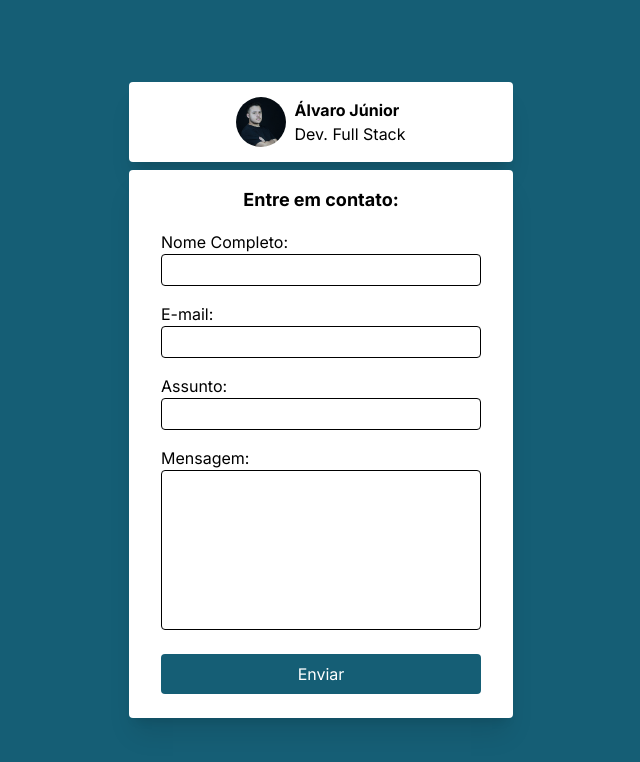
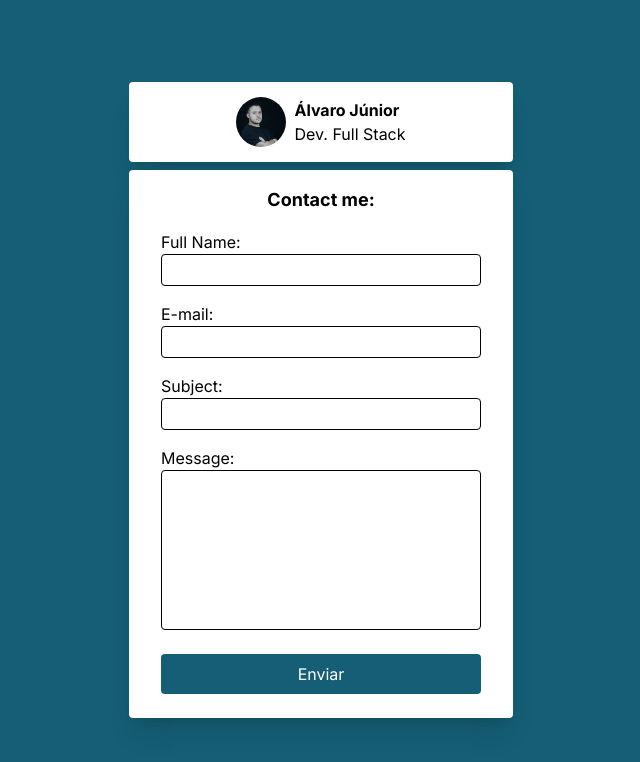
Before and after one commit to alvarojunior02/contact-form, a Next.js app: page / in a window 1280 px wide. Shown: the top 762 px of the page, without its empty margins (319-959 px from the left). Built offline with nearby package versions, Linux system fonts and the light colour scheme.

Commit message:
fix: translate form to english

```diff
--- a/src/app/page.tsx
+++ b/src/app/page.tsx
@@ -15,24 +15,24 @@ export default function Home() {
     const errors = [];
 
     if (name === '') {
-      errors.push("Nome não pode ser vazio.");
+      errors.push("Name can't be empty.");
     } else {
-      if (name.length < 3) errors.push("Nome deve ter pelo menos 3 letras.");
+      if (name.length < 3) errors.push("Name must be have 3 letters or more.");
     }
     if (email === '') {
-      errors.push("E-mail não pode ser vazio.")
+      errors.push("E-mail can't be empty.")
     } else {
       if (!EmailValidator.validate(email)) {
-        errors.push("Informe um e-mail válido.")
+        errors.push("Write a valid email.")
       }
     }
-    if (subject === '') errors.push("Assunto não pode ser vazio.")
-    if (message === '') errors.push("Mensagem não pode ser vazia.")
+    if (subject === '') errors.push("Subject can't be empty.")
+    if (message === '') errors.push("Message can't be empty.")
 
     if (errors.length === 0) {
       Swal.fire({
-        title: "Sucesso",
-        html: `<p>Obrigado ${name} por testar.</p><p>Esse formulário foi feito apenas para praticar.</p>`,
+        title: "Success",
+        html: `<p>Thank you ${name}, for testing.</p><p>This contact form was made just for pratice.</p>`,
         icon: "success"
       });
       handleResetForm()
@@ -43,8 +43,8 @@ export default function Home() {
       })
 
       Swal.fire({
-        title: "Erro",
-        html: `<p>Corriga os erros:</p>${message}`,
+        title: "Error",
+        html: `<p>Correct the errors:</p>${message}`,
         icon: "error"
       });
     }
@@ -74,11 +74,11 @@ export default function Home() {
       </div>
       <div className="container w-96 mt-2 flex flex-col items-center bg-white rounded p-4 shadow-xl">
         <h1 className="font-bold text-lg">
-          Entre em contato:
+          Contact me:
         </h1>
         <div className="w-4/5 py-2 flex flex-col items-center justify-between">
           <div className="p-2 flex flex-col items-start">
-            <label>Nome Completo:</label>
+            <label>Full Name:</label>
             <input
               className="input border border-black rounded w-80 px-2 h-8"
               type="text"
@@ -100,7 +100,7 @@ export default function Home() {
             />
           </div>
           <div className="p-2 flex flex-col items-start">
-            <label>Assunto:</label>
+            <label>Subject:</label>
             <input
               className="input border border-black rounded w-80 px-2 h-8"
               type="text"
@@ -111,7 +111,7 @@ export default function Home() {
             />
           </div>
           <div className="p-2 flex flex-col items-start">
-            <label>Mensagem:</label>
+            <label>Message:</label>
             <textarea
               className="input border border-black rounded w-80 h-40 p-2 resize-none"
               name="message"
```
